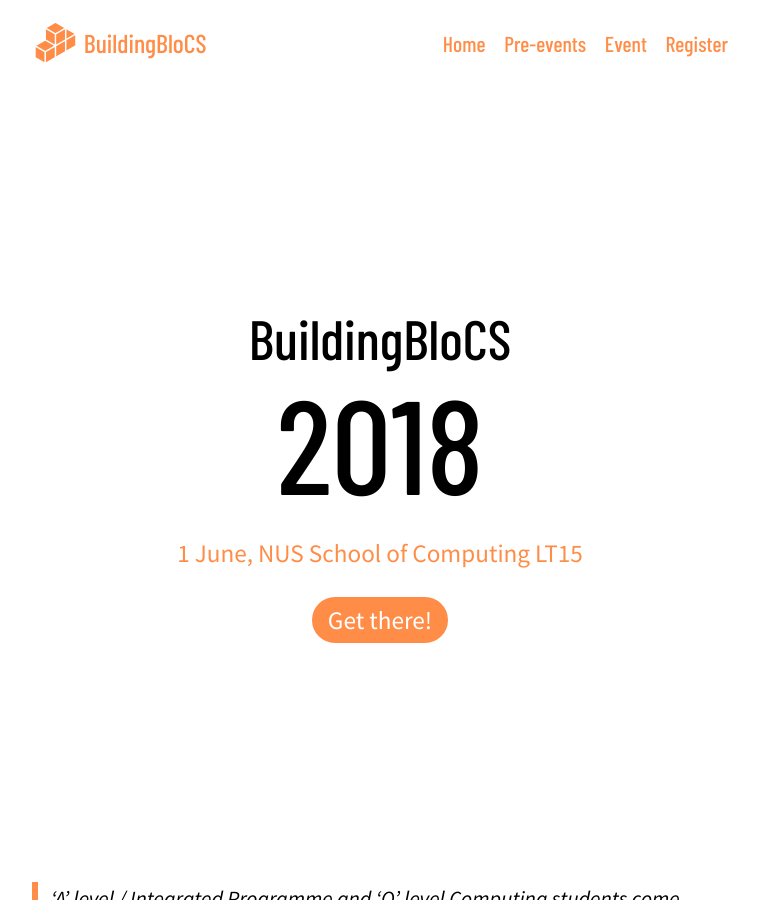
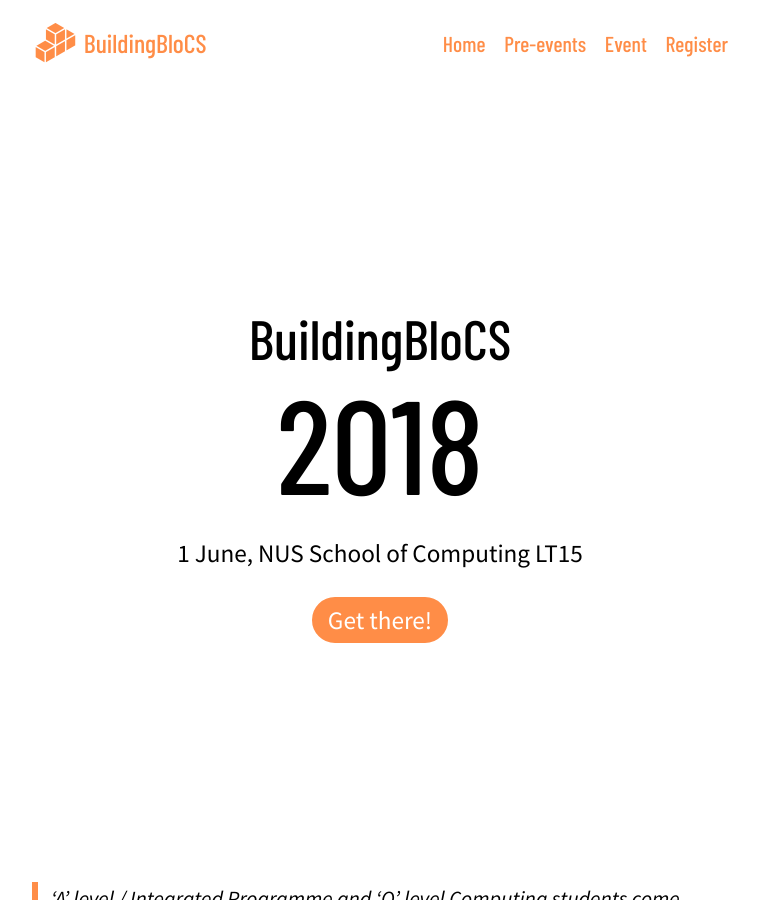
Before and after one commit to buildingblocs/2018, a Jekyll site: the page built from index.md, in a window 1280 px wide and 900 px high. Shown: the whole window, without its empty margins (260-1019 px from the left). Built offline with Jekyll 4.4.1, drawn with Linux system fonts in a browser that asks for light colours; some web fonts are replaced; a script that is not in the unit is left out.

Commit message:
Update index.md

```diff
--- a/index.md
+++ b/index.md
@@ -9,7 +9,7 @@
             <span class="huge">2018</span>
         </h1>
         <p>
-            <a href="{{ site.baseurl }}/contact">{{ site.date }}, {{ site.location }}</a>
+            {{ site.date }}, {{ site.location }}
         </p>
         <p>
             <a class="btn" href="{{ site.baseurl }}/contact#location">Get there!</a>
```
